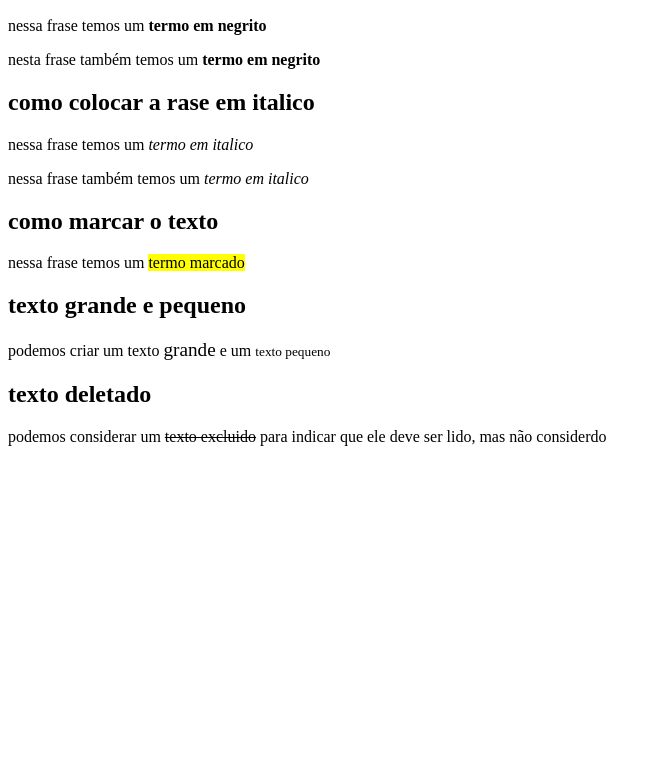
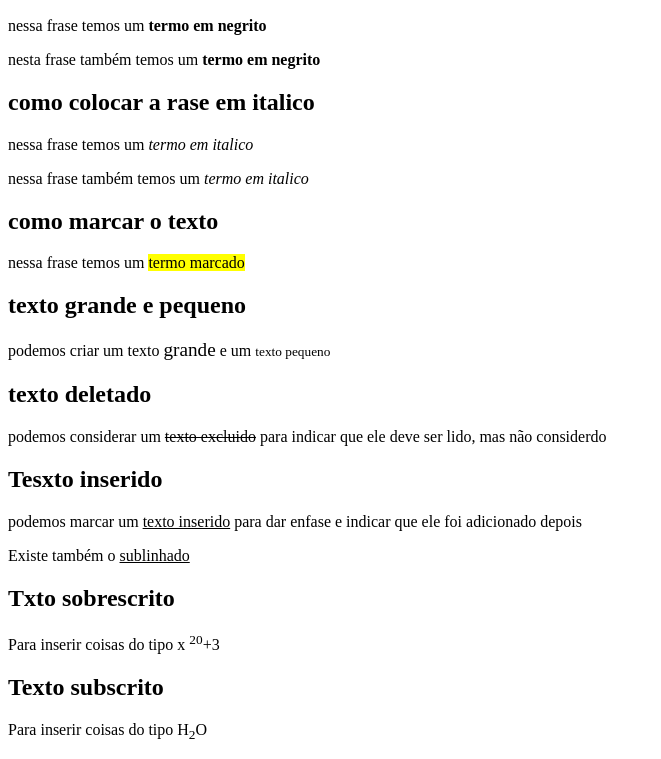
Before and after one commit to josiani26/projeto2, a plain HTML site: page index.html in a window 1280 px wide. Shown: the part 110-869 px from the top of the page, without its empty margins (0-661 px from the left). Before the commit the page ends 800 px from the top, so only its background shows below. Drawn offline with Linux system fonts and the light colour scheme.

Commit message:
Add files via upload

```diff
--- a/index.html
+++ b/index.html
@@ -24,5 +24,15 @@
 
         <h2>texto deletado</h2>
             <p>podemos considerar um <del>texto excluido</del> para indicar que ele deve ser lido, mas não considerdo</p>
+
+        <h2>Tesxto inserido</h2>
+            <p>podemos marcar um <ins>texto inserido</ins> para dar enfase e indicar que ele foi adicionado depois</p><!--tag sematica "ins"-->
+            <p>Existe também o <u>sublinhado</u></p><!--tag não semantica "u"-->
+
+        <h2>Txto sobrescrito</h2>
+            <p>Para inserir coisas do tipo x <sup>20</sup>+3</p>
+
+        <h2>Texto subscrito</h2>
+            <p>Para inserir coisas do tipo H<sub>2</sub>O</p>
 </body>
 </html>
```
